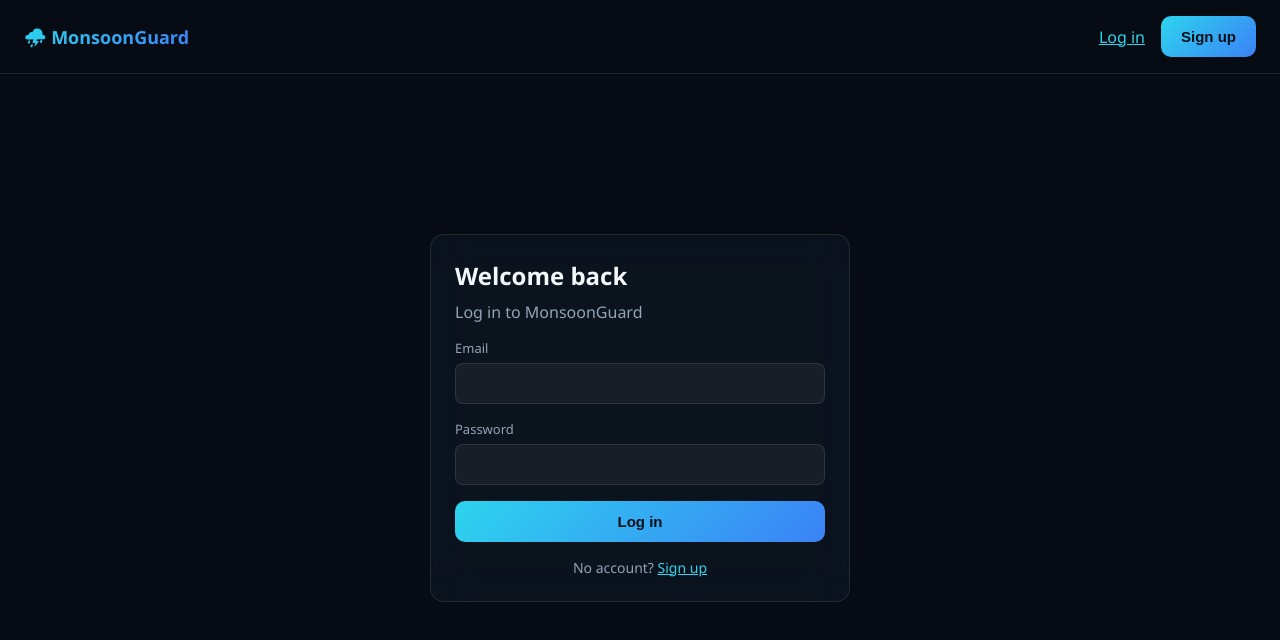
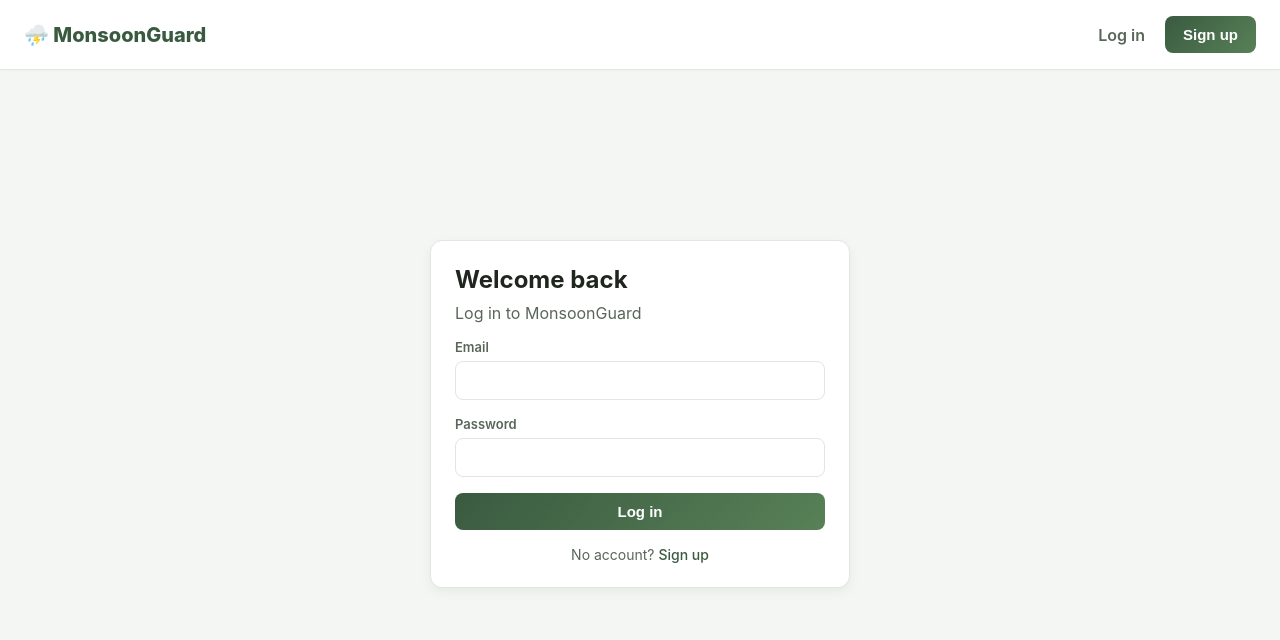
Before and after one commit to kpriya-09/main-challenge-promptwars, a website built with Vite: page index.html in a window 1280 px wide. Built offline with nearby package versions, Linux system fonts and the light colour scheme; no server answers.

Commit message:
Overhaul UI styling to light moss/grey theme and improve buttons

```diff
--- a/src/style.css
+++ b/src/style.css
@@ -1,19 +1,19 @@
 :root {
-  --bg-primary: #060b14;
-  --bg-secondary: #0d1520;
-  --bg-card: rgba(13, 21, 32, 0.82);
-  --glass: rgba(255, 255, 255, 0.05);
-  --glass-border: rgba(255, 255, 255, 0.1);
-  --accent-primary: #2dd4ee;
-  --accent-secondary: #38bdf8;
-  --accent-gradient: linear-gradient(135deg, #2dd4ee, #3b82f6);
-  --text-primary: #f4f8fb;
-  --text-secondary: #93a4b8;
-  --text-muted: #62748c;
+  --bg-primary: #f4f6f4;
+  --bg-secondary: #ffffff;
+  --bg-card: #ffffff;
+  --glass: #ffffff;
+  --glass-border: #e0e6e0;
+  --accent-primary: #3a5a40;
+  --accent-secondary: #588157;
+  --accent-gradient: linear-gradient(135deg, #3a5a40, #588157);
+  --text-primary: #1e261e;
+  --text-secondary: #5a665a;
+  --text-muted: #8d998d;
   --danger: #ef4444;
   --warning: #f59e0b;
-  --success: #22c55e;
-  --radius: 14px;
+  --success: #3a5a40;
+  --radius: 12px;
 }
 
 * { box-sizing: border-box; }
@@ -23,7 +23,7 @@ html, body {
   padding: 0;
   background: var(--bg-primary);
   color: var(--text-primary);
-  font-family: 'Segoe UI', system-ui, -apple-system, sans-serif;
+  font-family: 'Inter', system-ui, -apple-system, sans-serif;
   min-height: 100vh;
 }
 
@@ -40,13 +40,20 @@ html, body {
   transition: opacity 0.25s ease, transform 0.25s ease;
 }
 
-a { color: var(--accent-primary); }
+a {
+  color: var(--accent-primary);
+  text-decoration: none;
+  font-weight: 500;
+}
+a:hover {
+  text-decoration: underline;
+}
 
 .glass-card {
   background: var(--bg-card);
   border: 1px solid var(--glass-border);
   border-radius: var(--radius);
-  backdrop-filter: blur(20px);
+  box-shadow: 0 4px 12px rgba(0, 0, 0, 0.05);
   padding: 24px;
 }
 
@@ -56,26 +63,35 @@ a { color: var(--accent-primary); }
   justify-content: center;
   gap: 8px;
   border: none;
-  border-radius: 10px;
-  padding: 12px 20px;
+  border-radius: 8px;
+  padding: 10px 18px;
   font-size: 15px;
   font-weight: 600;
   cursor: pointer;
-  transition: transform 0.15s ease, box-shadow 0.15s ease;
+  transition: all 0.2s ease;
+  text-decoration: none;
 }
 .btn:active { transform: scale(0.97); }
 .btn-primary {
   background: var(--accent-gradient);
-  color: #041018;
+  color: #ffffff;
 }
-.btn-primary:hover { box-shadow: 0 8px 24px rgba(45, 212, 238, 0.35); }
+.btn-primary:hover {
+  box-shadow: 0 4px 12px rgba(58, 90, 64, 0.3);
+  transform: translateY(-1px);
+  text-decoration: none;
+}
 .btn-secondary {
-  background: var(--glass);
+  background: #f4f6f4;
   color: var(--text-primary);
   border: 1px solid var(--glass-border);
 }
-.btn-secondary:hover { border-color: var(--accent-primary); }
-.btn:disabled { opacity: 0.5; cursor: not-allowed; }
+.btn-secondary:hover {
+  background: #e0e6e0;
+  border-color: var(--accent-secondary);
+  text-decoration: none;
+}
+.btn:disabled { opacity: 0.5; cursor: not-allowed; transform: none; box-shadow: none; }
 .btn-block { width: 100%; }
 
 .field {
@@ -84,19 +100,21 @@ a { color: var(--accent-primary); }
   gap: 6px;
   margin-bottom: 16px;
 }
-.field label { font-size: 13px; color: var(--text-secondary); }
+.field label { font-size: 13px; font-weight: 600; color: var(--text-secondary); }
 input, select, textarea {
-  background: var(--glass);
+  background: var(--bg-secondary);
   border: 1px solid var(--glass-border);
   border-radius: 8px;
   padding: 10px 12px;
   color: var(--text-primary);
   font-size: 14px;
   font-family: inherit;
+  transition: border-color 0.2s ease, box-shadow 0.2s ease;
 }
 input:focus, select:focus, textarea:focus {
   outline: none;
   border-color: var(--accent-primary);
+  box-shadow: 0 0 0 2px rgba(58, 90, 64, 0.15);
 }
 input:focus-visible, select:focus-visible, textarea:focus-visible, button:focus-visible {
   outline: 2px solid var(--accent-primary);
@@ -115,7 +133,7 @@ textarea { resize: vertical; min-height: 70px; }
   min-height: 80vh;
 }
 .auth-card { width: 100%; max-width: 420px; }
-.auth-card h1 { margin-top: 0; font-size: 24px; }
+.auth-card h1 { margin-top: 0; font-size: 24px; color: var(--text-primary); }
 .auth-switch { text-align: center; margin-top: 16px; color: var(--text-secondary); font-size: 14px; }
 
 .navbar {
@@ -124,22 +142,29 @@ textarea { resize: vertical; min-height: 70px; }
   justify-content: space-between;
   padding: 16px 24px;
   border-bottom: 1px solid var(--glass-border);
+  background: var(--bg-secondary);
+  box-shadow: 0 1px 4px rgba(0,0,0,0.02);
 }
 .navbar .brand {
-  font-weight: 700;
-  font-size: 18px;
-  background: var(--accent-gradient);
-  -webkit-background-clip: text;
-  background-clip: text;
-  color: transparent;
+  font-weight: 800;
+  font-size: 20px;
+  color: var(--accent-primary);
 }
-.navbar .links { display: flex; align-items: center; gap: 16px; }
+.navbar .links { display: flex; align-items: center; gap: 20px; }
+.navbar .links a {
+  color: var(--text-secondary);
+  font-weight: 600;
+}
+.navbar .links a:hover {
+  color: var(--accent-primary);
+  text-decoration: none;
+}
 .navbar .avatar {
-  width: 34px; height: 34px;
+  width: 36px; height: 36px;
   border-radius: 50%;
   background: var(--accent-gradient);
   display: flex; align-items: center; justify-content: center;
-  font-weight: 700; color: #041018; font-size: 13px;
+  font-weight: 700; color: #ffffff; font-size: 14px;
 }
 
 .error-banner {
```
